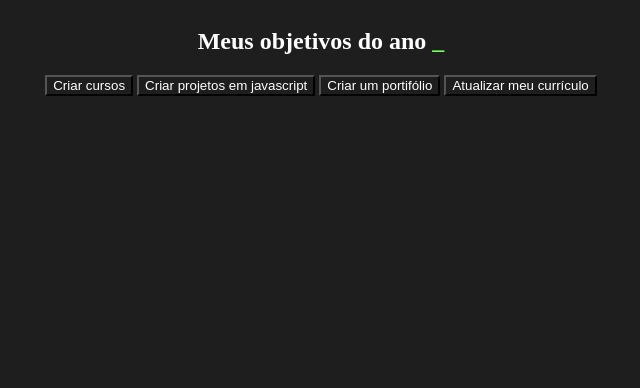
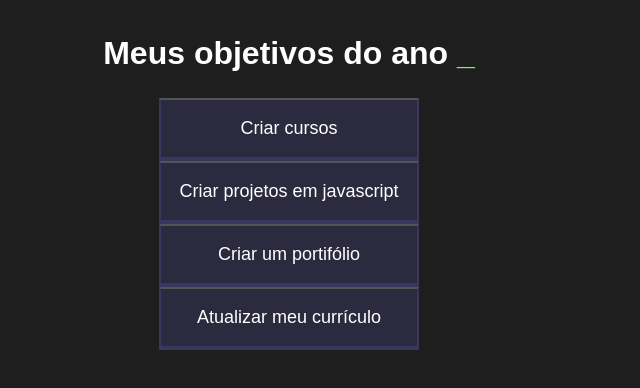
Before and after one commit to jenniferkauane/jenniferkauane-3f, a plain HTML site: page index.html in a window 1280 px wide. Shown: the whole page, without its empty margins (319-959 px from the left). Drawn offline with Linux system fonts and the light colour scheme.

Commit message:
Add files via upload
19-04

```diff
--- a/estilo.css
+++ b/estilo.css
@@ -10,7 +10,7 @@
 *{
     background-color: var(--cor-de-fundo);
     color: var(--branco);
-
+    font-family: "Chakra Petch", sans-serif;
 }
 
 span{
@@ -22,4 +22,26 @@ span{
     flex-direction: column;
     justify-content: center;
     align-items: center;
+    width: 100%;
+    max-width: 1200px;
 }
+
+.titulo-principal{
+    text-align: center;
+    width: 100%;
+    font-size: 32px;
+}
+
+.botao{
+    background-color: var(--botao-inativo);
+    color: white;
+    display: flex;
+    justify-content: center;
+    align-items: center;
+    padding: 1em;
+    font-size: 18px;
+    width: 100%;
+    border-bottom: 4px solid var(--botao-ativo);
+    border-left: 2px solid var(--botao-ativo);
+    border-right: 2px solid var(--botao-ativo);
+}
```
